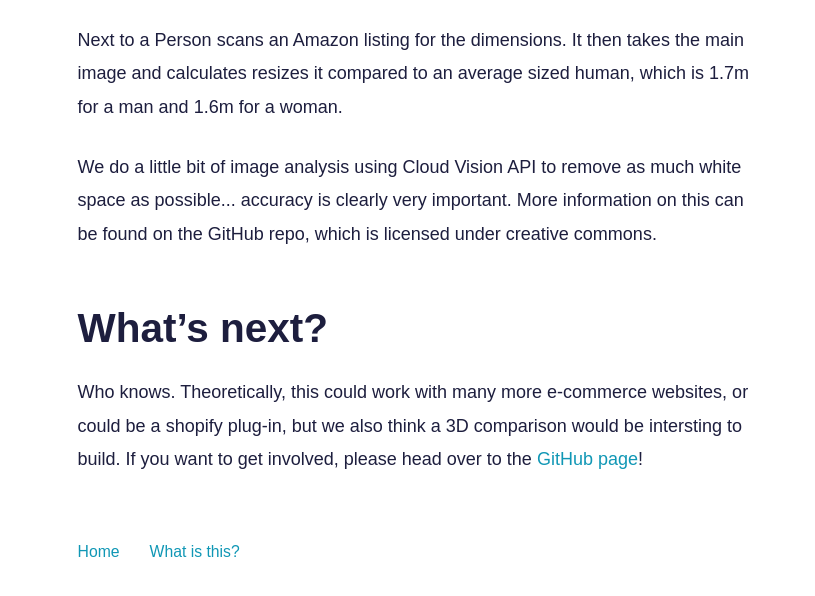
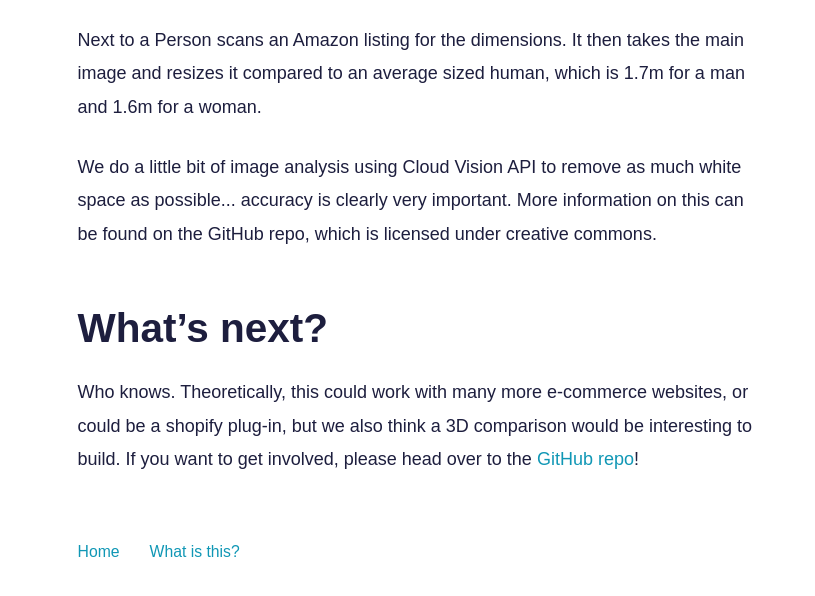
Before and after one commit to chrismhs/next-to-a-person, a Gatsby site: page /whatisthis in a window 1280 px wide. Shown: the part 480-1076 px from the top of the page, without its empty margins (0-815 px from the left). Built offline with nearby package versions, Linux system fonts and the light colour scheme; Gatsby itself is replaced by a stand-in of ours.

Commit message:
Tiny updates on copy for 'what is this'

```diff
--- a/src/pages/whatisthis.js
+++ b/src/pages/whatisthis.js
@@ -24,7 +24,7 @@ const WhatIsThis = () => (
           Joao
         </a>{" "}
         and{" "}
-        <a href="https://chris.hastings-spital.co.uk" target_="_blank">
+        <a href="https://chris.hastings-spital.co.uk" target="_blank">
           Chris
         </a>
         , which came about when our friend Charlie ordered an artist easel the
@@ -37,8 +37,8 @@ const WhatIsThis = () => (
       <h3>How does it work?</h3>
       <p>
         Next to a Person scans an Amazon listing for the dimensions. It then
-        takes the main image and calculates resizes it compared to an average
-        sized human, which is 1.7m for a man and 1.6m for a woman.
+        takes the main image and resizes it compared to an average sized human,
+        which is 1.7m for a man and 1.6m for a woman.
       </p>
       <p>
         We do a little bit of image analysis using Cloud Vision API to remove as
@@ -50,10 +50,10 @@ const WhatIsThis = () => (
       <p>
         Who knows. Theoretically, this could work with many more e-commerce
         websites, or could be a shopify plug-in, but we also think a 3D
-        comparison would be intersting to build. If you want to get involved,
+        comparison would be interesting to build. If you want to get involved,
         please head over to the{" "}
         <a href="https://github.com/chrismhs/next-to-a-person" target="_blank">
-          GitHub page
+          GitHub repo
         </a>
         !
       </p>
```
